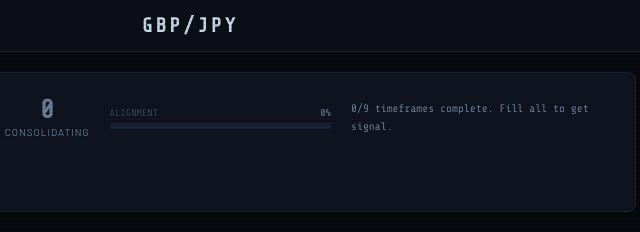
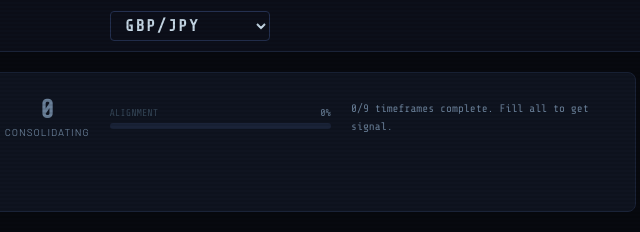
Before and after one commit to danfedorchuk-maker/Horizon-Alpha-Private, a plain HTML site: page checklist.html in a window 1280 px wide. Shown: the top 232 px of the page, 530-1170 px from the left. Drawn offline with nearby package versions, Linux system fonts and the light colour scheme.

Commit message:
Update checklist.html

```diff
--- a/checklist.html
+++ b/checklist.html
@@ -344,7 +344,25 @@ body::before {
     <a class="hdr-back" href="https://horizon-alpha-private.vercel.app">← HORIZON</a>
     <div class="hdr-title">TRADE CHECKLIST</div>
   </div>
-  <div class="hdr-pair" id="pair-display">GBP/JPY</div>
+  <select id="pair-select" onchange="document.getElementById('pair-display').textContent = this.value" style="background:var(--bg2);border:1px solid var(--border2);color:var(--text);font-family:var(--mono);font-size:16px;font-weight:700;letter-spacing:2px;padding:4px 10px;border-radius:4px;outline:none;cursor:pointer;">
+    <optgroup label="── 7 MAJORS ──">
+      <option>AUD/USD</option><option>EUR/USD</option><option>GBP/USD</option>
+      <option>NZD/USD</option><option>USD/CAD</option><option>USD/CHF</option><option>USD/JPY</option>
+    </optgroup>
+    <optgroup label="── CROSSES ──">
+      <option>AUD/CAD</option><option>AUD/CHF</option><option>AUD/JPY</option><option>AUD/NZD</option>
+      <option>CAD/CHF</option><option>CAD/JPY</option><option>CHF/JPY</option>
+      <option>EUR/AUD</option><option>EUR/CAD</option><option>EUR/CHF</option><option>EUR/GBP</option>
+      <option>EUR/JPY</option><option>EUR/NZD</option>
+      <option>GBP/AUD</option><option>GBP/CAD</option><option>GBP/CHF</option>
+      <option selected>GBP/JPY</option><option>GBP/NZD</option>
+      <option>NZD/CAD</option><option>NZD/CHF</option><option>NZD/JPY</option>
+    </optgroup>
+    <optgroup label="── CRYPTO & METALS ──">
+      <option>BTC/USD</option><option>XAU/USD</option><option>XAG/USD</option>
+    </optgroup>
+  </select>
+  <div class="hdr-pair" id="pair-display" style="display:none">GBP/JPY</div>
   <div class="hdr-time" id="clock">--:-- UTC</div>
 </header>
 
```
